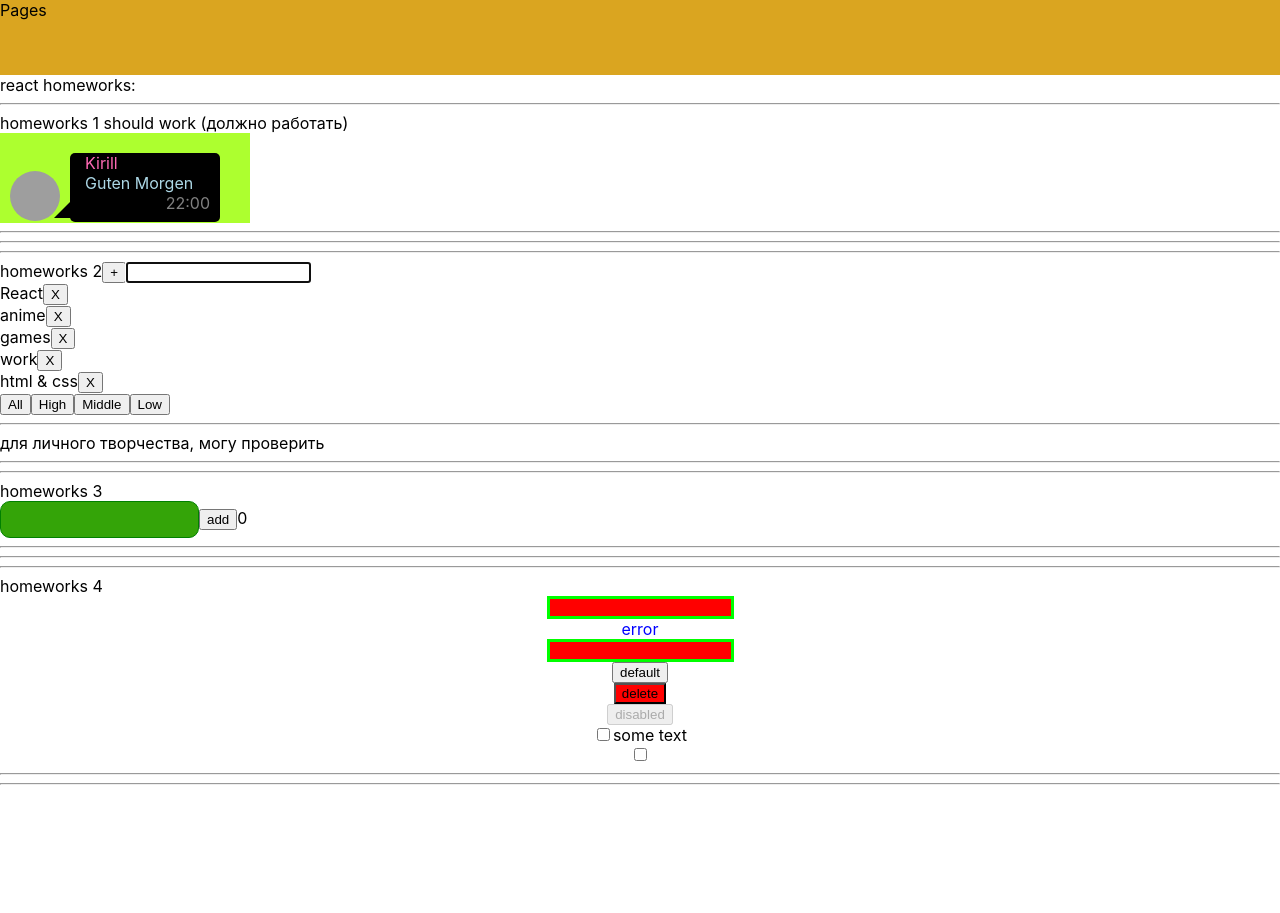
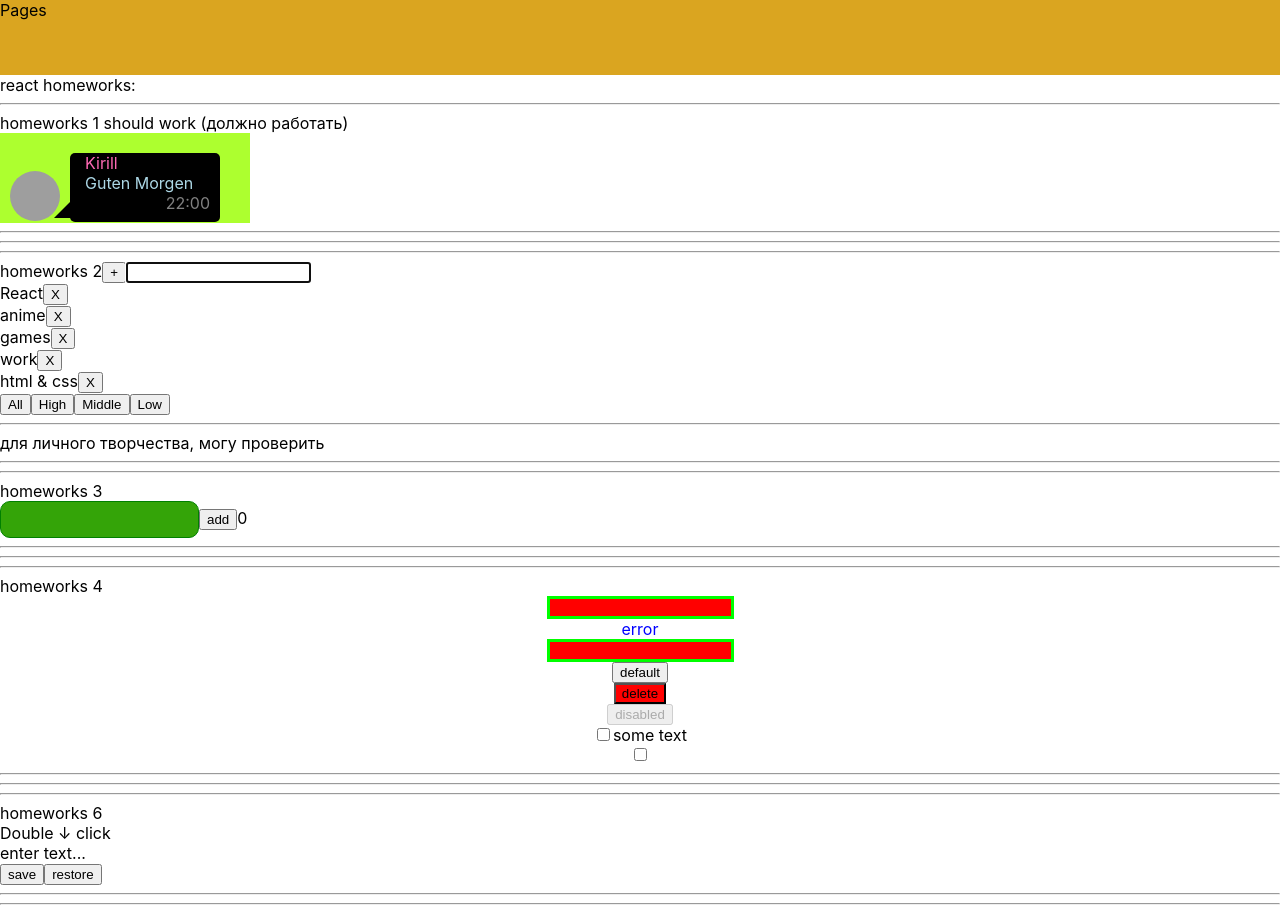
Before and after one commit to Kirko-03/Ignat, a React (Create React App) app: page /#/pre-junior in a window 1280 px wide. Before the commit the page ends 800 px from the top, so only its background shows below. Built offline with nearby package versions, Linux system fonts and the light colour scheme; grey boxes are pictures that could not be loaded.

Commit message:
new span

```diff
--- a/package.json
+++ b/package.json
@@ -22,7 +22,7 @@
     "uuid": "^8.3.2",
     "web-vitals": "^1.0.1"
   },
-  "homepage":"http://Kirko-03.github.io/Ignat",
+  "homepage":"https://Kirko-03.github.io/Ignat",
   "scripts": {
     "start": "react-scripts start",
     "build": "react-scripts build",
--- a/src/p1-main/m1-ui/u1-app/App.module.css
+++ b/src/p1-main/m1-ui/u1-app/App.module.css
@@ -37,14 +37,13 @@ color: lime;
     }
 }
 .navbar{
-
     grid-area: n;
     position: absolute;
     background: black;
     width:100%;
     opacity: 80%;
-    animation: navbar 1s ease-in-out 1 ;
-    animation-fill-mode:forwards;
+    animation: navbar 1s linear ;
+    animation-fill-mode:both;
 }
 .error{
     font-size: 20px;
--- a/src/p2-homeworks/h5/pages/PreJunior.tsx
+++ b/src/p2-homeworks/h5/pages/PreJunior.tsx
@@ -4,6 +4,7 @@ import HW2 from '../../h2/HW2'
 import HW3 from '../../h3/HW3'
 import HW4 from '../../h4/HW4'
 import c from '../../../p1-main/m1-ui/u1-app/App.module.css'
+import HW6 from '../../h6/HW6'
 
 function PreJunior() {
     return (
@@ -13,7 +14,7 @@ function PreJunior() {
             <HW2/>
             <HW3/>
             <HW4/>
-            {/*<HW6/>*/}
+            <HW6/>
 
         </div>
     )
--- a/src/p2-homeworks/h6/HW6.tsx
+++ b/src/p2-homeworks/h6/HW6.tsx
@@ -2,6 +2,7 @@ import React, {useState} from 'react'
 import SuperEditableSpan from './common/c4-SuperEditableSpan/SuperEditableSpan'
 import SuperButton from '../h4/common/c2-SuperButton/SuperButton'
 import {restoreState, saveState} from './localStorage/localStorage'
+
 
 function HW6() {
     const [value, setValue] = useState<string>('')
@@ -10,8 +11,10 @@ function HW6() {
         saveState<string>('editable-span-value', value)
     }
     const restore = () => {
-        // setValue()
+        setValue(restoreState<any>('editable-span-value',value))
+
     }
+
 
     return (
         <div>
@@ -19,6 +22,7 @@ function HW6() {
             homeworks 6
 
             {/*should work (должно работать)*/}
+            <div> Double ↓ click </div>
             <div>
                 <SuperEditableSpan
                     value={value}
@@ -26,6 +30,7 @@ function HW6() {
                     spanProps={{children: value ? undefined : 'enter text...'}}
                 />
             </div>
+
             <SuperButton onClick={save}>save</SuperButton>
             <SuperButton onClick={restore}>restore</SuperButton>
 
--- a/src/p2-homeworks/h6/common/c4-SuperEditableSpan/SuperEditableSpan.tsx
+++ b/src/p2-homeworks/h6/common/c4-SuperEditableSpan/SuperEditableSpan.tsx
@@ -31,17 +31,17 @@ const SuperEditableSpan: React.FC<SuperEditableSpanType> = (
     const {children, onDoubleClick, className, ...restSpanProps} = spanProps || {}
 
     const onEnterCallback = () => {
-        // setEditMode() // выключить editMode при нажатии Enter
+        setEditMode(false) // выключить editMode при нажатии Enter
 
         onEnter && onEnter()
     }
     const onBlurCallback = (e: React.FocusEvent<HTMLInputElement>) => {
-        // setEditMode() // выключить editMode при нажатии за пределами инпута
+         setEditMode(false) // выключить editMode при нажатии за пределами инпута
 
         onBlur && onBlur(e)
     }
     const onDoubleClickCallBack = (e: React.MouseEvent<HTMLSpanElement, MouseEvent>) => {
-        // setEditMode() // включить editMode при двойном клике
+        setEditMode(true) // включить editMode при двойном клике
 
         onDoubleClick && onDoubleClick(e)
     }
```
Also changed, not shown: src/p2-homeworks/h5/Header.tsx (+4 -4 lines).
